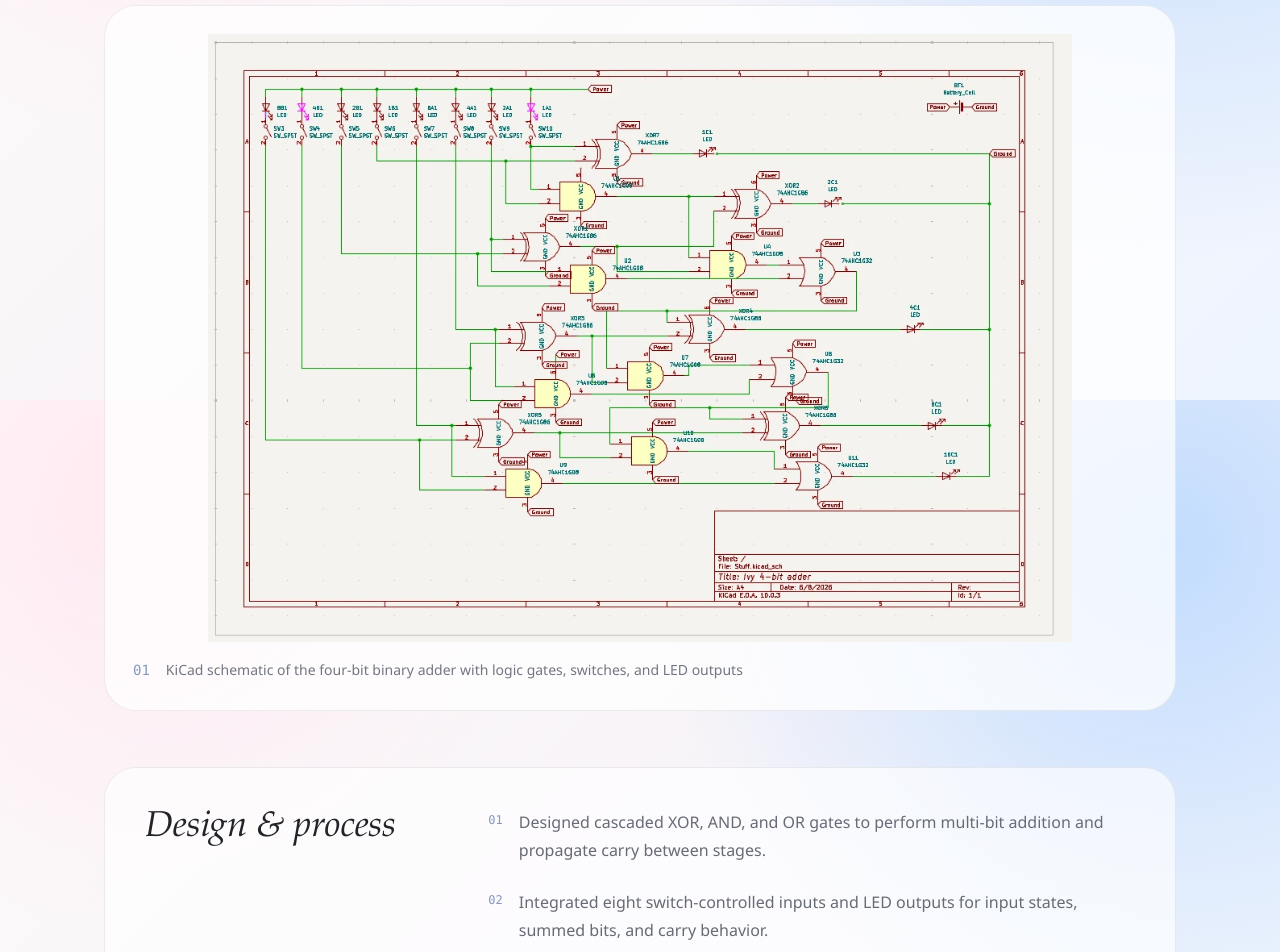
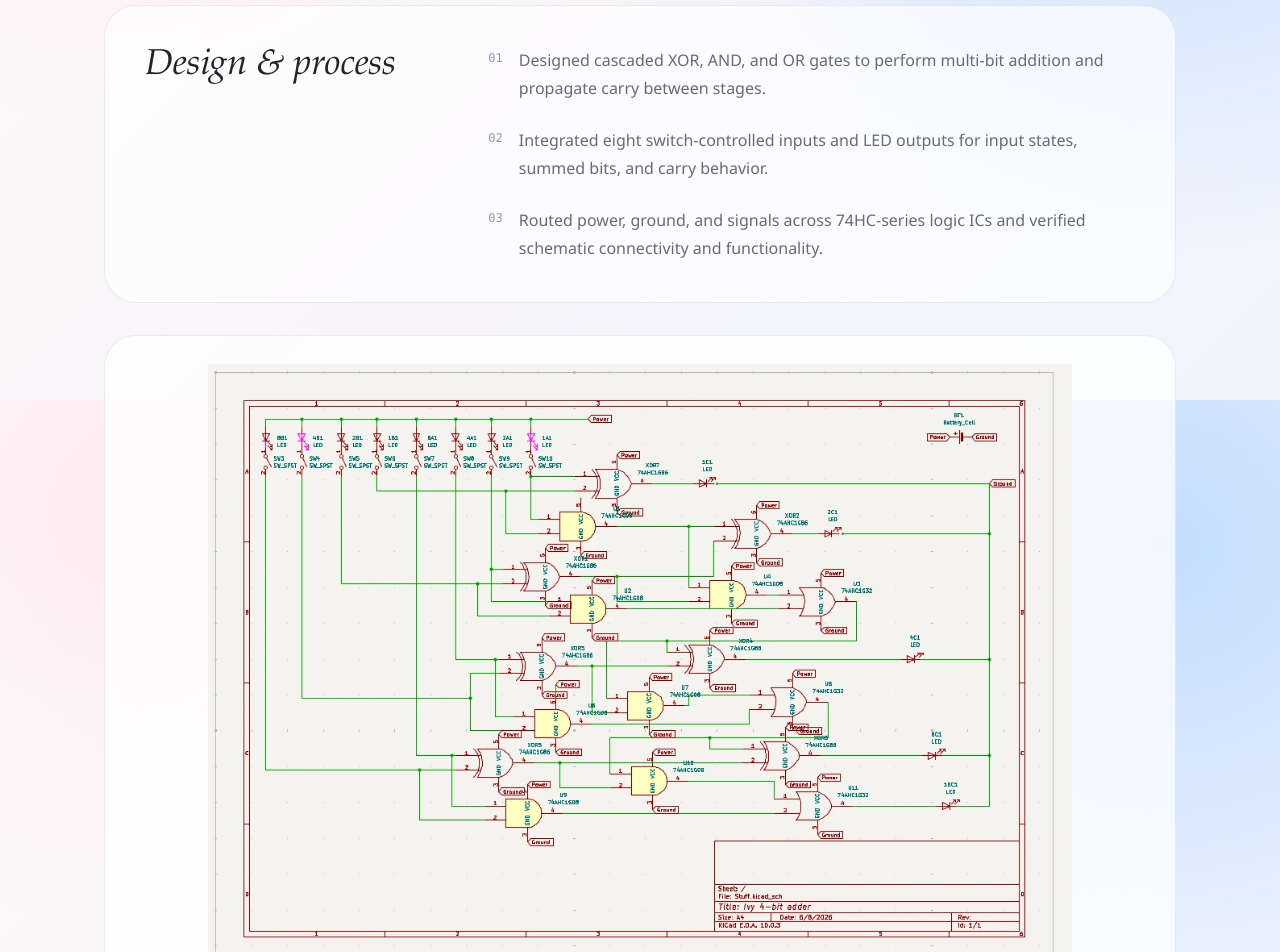
Before and after one commit to tingarose/Portfolio, a Next.js app: page /projects/4-bit-binary-adder in a window 1280 px wide. Shown: the part 400-1352 px from the top of the page. Built offline with nearby package versions, Linux system fonts and the light colour scheme.

Commit message:
Lead project pages with process and pair HuskyADAPT gallery images

```diff
--- a/app/projects/[slug]/page.tsx
+++ b/app/projects/[slug]/page.tsx
@@ -33,6 +33,13 @@ export default async function ProjectPage({ params }: { params: Promise<{ slug:
         <p className="mt-6 max-w-2xl text-lg leading-8 text-[#676b75]">{project.summary}</p>
       </header>
 
+      <section aria-labelledby="process-heading" className="mb-8 grid gap-8 rounded-[2rem] border border-black/[0.07] bg-white/65 p-7 sm:p-10 md:grid-cols-[0.65fr_1.35fr]">
+        <h2 id="process-heading" className="display-font text-4xl italic">Design & process</h2>
+        <ul className="space-y-6">
+          {project.details.map((detail, index) => <li key={detail} className="flex gap-4 text-base leading-7 text-[#676b75]"><span className="pt-1 font-mono text-xs text-[#8498bd]">{String(index + 1).padStart(2, '0')}</span><span>{detail}</span></li>)}
+        </ul>
+      </section>
+
       {project.slug === 'infantlift' && <section aria-label="InfantLift demonstration" className="overflow-hidden rounded-[2rem] bg-[#22242a]">
         <video controls playsInline preload="none" poster="/projects/infantlift-cover.jpg" aria-label="InfantLift demonstration video" className="aspect-video w-full">
           <source src="/projects/infantlift-demo.mp4" type="video/mp4" />
@@ -48,8 +55,8 @@ export default async function ProjectPage({ params }: { params: Promise<{ slug:
         </a>
       </section>}
 
-      {images.length > 0 && <section aria-label={`${project.title} gallery`} className="space-y-8">
-        {images.map((image, index) => <figure key={image.src} className="overflow-hidden rounded-[2rem] border border-black/[0.07] bg-white/75 p-4 sm:p-7">
+      {images.length > 0 && <section aria-label={`${project.title} gallery`} className={project.slug === 'assistive-wrist-brace' ? 'mb-10 grid gap-8 sm:grid-cols-2' : 'mb-10 space-y-8'}>
+        {images.map((image, index) => <figure key={image.src} className={`overflow-hidden rounded-[2rem] border border-black/[0.07] bg-white/75 p-4 sm:p-7 ${project.slug === 'assistive-wrist-brace' && index === 0 ? 'sm:col-span-2' : ''}`}>
           <a href={image.src} target="_blank" rel="noopener noreferrer" aria-label={`View full image: ${image.alt} (opens in a new tab)`}>
             <img src={image.src} alt={image.alt} width={image.width} height={image.height} loading={index === 0 ? 'eager' : 'lazy'} className="max-h-[38rem] w-full rounded-xl object-contain" />
           </a>
@@ -57,12 +64,6 @@ export default async function ProjectPage({ params }: { params: Promise<{ slug:
         </figure>)}
       </section>}
 
-      <section aria-labelledby="process-heading" className="my-14 grid gap-8 rounded-[2rem] border border-black/[0.07] bg-white/65 p-7 sm:p-10 md:grid-cols-[0.65fr_1.35fr]">
-        <h2 id="process-heading" className="display-font text-4xl italic">Design & process</h2>
-        <ul className="space-y-6">
-          {project.details.map((detail, index) => <li key={detail} className="flex gap-4 text-base leading-7 text-[#676b75]"><span className="pt-1 font-mono text-xs text-[#8498bd]">{String(index + 1).padStart(2, '0')}</span><span>{detail}</span></li>)}
-        </ul>
-      </section>
       <footer className="flex flex-wrap justify-between gap-5 border-t border-black/10 pt-7 text-sm text-[#5c6d8c]">
         <a href="/#engineering" className="hover:underline">← All projects</a>
         <a href={`/projects/${next.slug}`} className="hover:underline">Next: {next.title} →</a>
```
